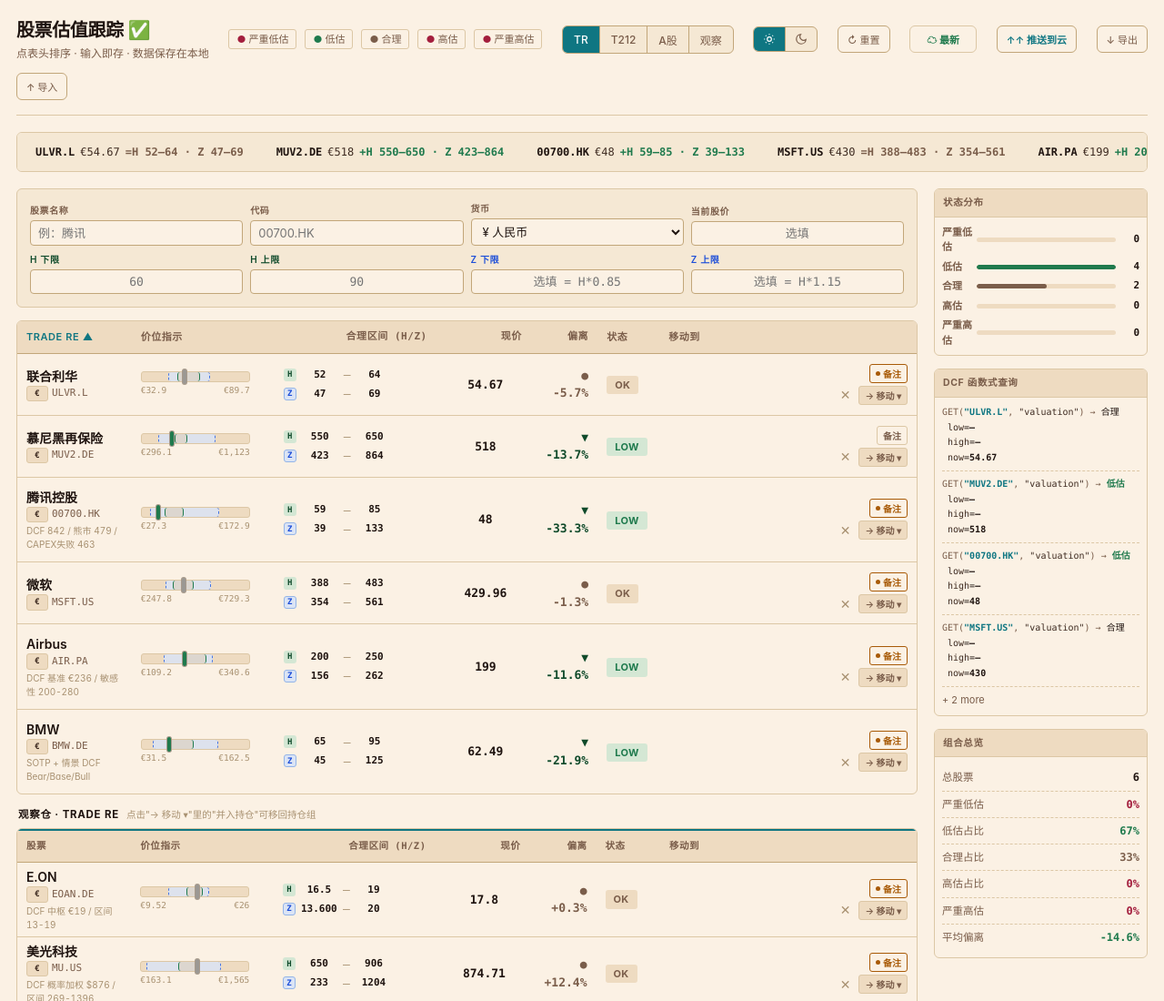
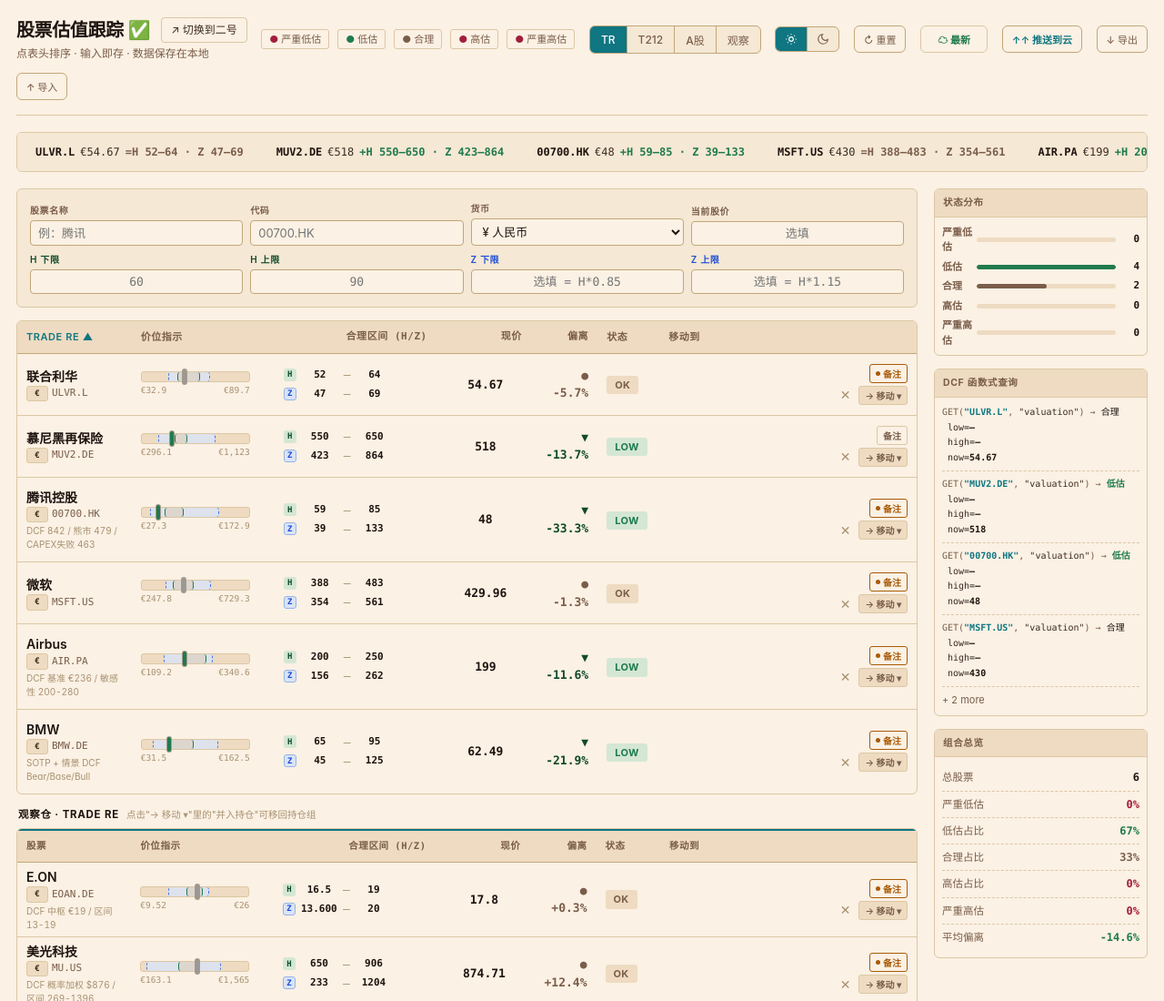
Before and after one commit to xucao2023-cell/stock-tracker, a plain HTML site: page index.html in a window 1280 px wide. Shown: the top 1100 px of the page at 91% size. Drawn offline with Linux system fonts and the light colour scheme.

Commit message:
feat: cross-link to lenient site (↗ 切换到二号) next to h1

```diff
--- a/index.html
+++ b/index.html
@@ -121,6 +121,15 @@
     padding-bottom:16px;border-bottom:1px solid var(--border);
     flex-wrap:wrap;gap:12px;
   }
+  .title-row{display:flex;align-items:center;gap:12px;flex-wrap:wrap;}
+  .cross-link{
+    display:inline-flex;align-items:center;gap:4px;
+    font-size:12px;color:var(--text-2);
+    border:1px solid var(--border);border-radius:4px;
+    padding:4px 10px;text-decoration:none;
+    transition:background .12s,color .12s,border-color .12s;
+  }
+  .cross-link:hover{background:var(--row-hover);color:var(--text);border-color:var(--border-strong);}
 
   /* theme switcher */
   .theme-switch{
@@ -563,7 +572,10 @@
   <!-- Header -->
   <div class="topbar">
     <div>
-      <h1>股票估值跟踪 ✅</h1>
+      <div class="title-row">
+        <h1>股票估值跟踪 ✅</h1>
+        <a class="cross-link" href="https://xucao2023-cell.github.io/stock-tracker-lenient/" target="_blank" rel="noopener" title="打开激进情景版">↗ 切换到二号</a>
+      </div>
       <div class="sub">点表头排序 · 输入即存 · 数据保存在本地</div>
     </div>
     <div class="legend" style="font-size:11px;color:var(--muted);">
```
